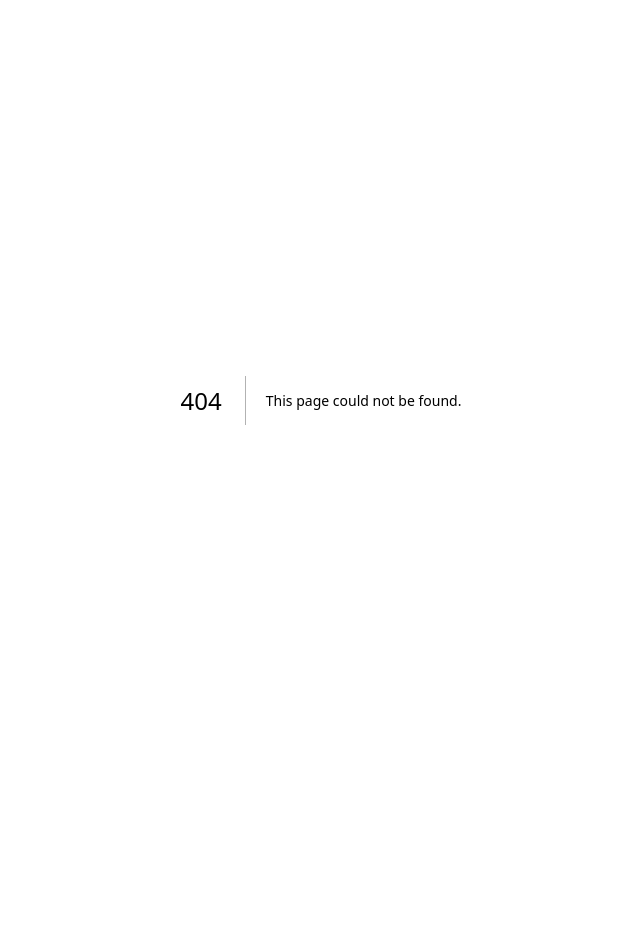
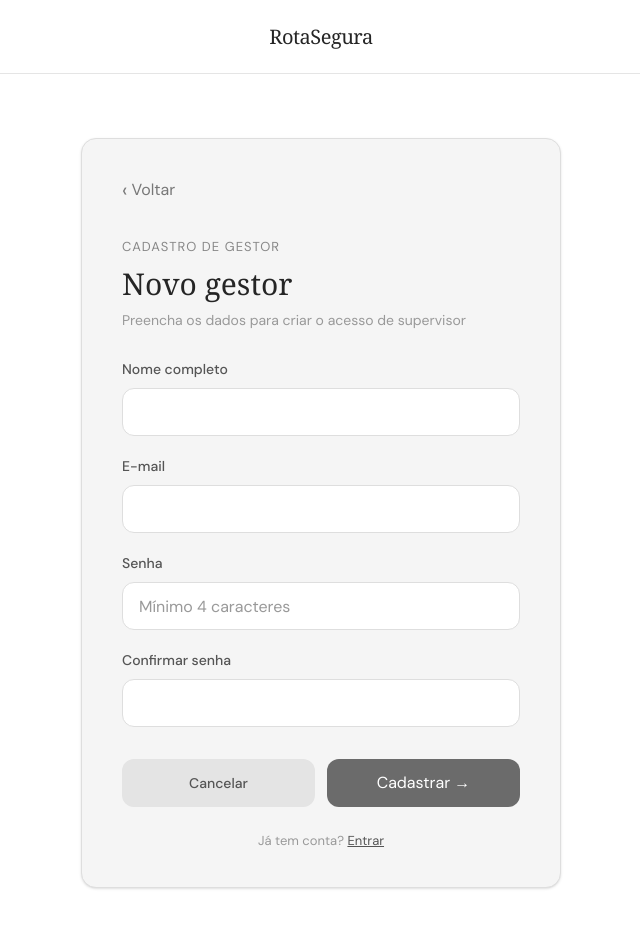
Before and after one commit to livia2807/ProjetoFinal-atualizado, a Next.js app: page /cadastro-gestor in a window 1280 px wide. Before the commit this address had no page. Shown: the top 928 px of the page, without its empty margins (319-959 px from the left). Before the commit the page ends 800 px from the top, so only its background shows below. Built offline with nearby package versions, Linux system fonts and the light colour scheme.

Commit message:
atualizadooooo

```diff
--- /dev/null
+++ b/app/api/gestores/route.js
@@ -0,0 +1,57 @@
+import { NextResponse } from 'next/server';
+import prisma from '@/src/lib/prisma';
+
+export async function POST(req) {
+  try {
+    const body = await req.json();
+    const { nome, email, senha } = body;
+
+    if (!nome || nome.length < 2) {
+      return NextResponse.json(
+        { erro: 'O nome deve ter no mínimo 2 caracteres.' },
+        { status: 400 }
+      );
+    }
+    if (!email || !email.includes('@')) {
+      return NextResponse.json(
+        { erro: 'Informe um e-mail válido.' },
+        { status: 400 }
+      );
+    }
+    if (!senha || senha.length < 4) {
+      return NextResponse.json(
+        { erro: 'A senha deve ter no mínimo 4 caracteres.' },
+        { status: 400 }
+      );
+    }
+
+    const existente = await prisma.gestores.findUnique({
+      where: { email: email.trim().toLowerCase() },
+    });
+
+    if (existente) {
+      return NextResponse.json(
+        { erro: 'Já existe um gestor com este e-mail.' },
+        { status: 400 }
+      );
+    }
+
+    const gestor = await prisma.gestores.create({
+      data: {
+        nome: nome.trim(),
+        email: email.trim().toLowerCase(),
+        senha: senha,
+      },
+    });
+
+    return NextResponse.json(
+      { id: gestor.id, nome: gestor.nome, email: gestor.email },
+      { status: 201 }
+    );
+  } catch (e) {
+    return NextResponse.json(
+      { erro: e.message || 'Erro ao cadastrar gestor' },
+      { status: 500 }
+    );
+  }
+}
--- /dev/null
+++ b/app/cadastro-gestor/page.tsx
@@ -0,0 +1,178 @@
+'use client'
+
+import { useState } from 'react'
+import Link from 'next/link'
+import { useRouter } from 'next/navigation'
+import api from '@/app/lib/api'
+import Swal from 'sweetalert2'
+
+export default function CadastroGestorPage() {
+  const router = useRouter()
+  const [form, setForm] = useState({
+    nome: '',
+    email: '',
+    senha: '',
+    confirmarSenha: '',
+  })
+  const [salvando, setSalvando] = useState(false)
+
+  const handleSubmit = async (e: React.FormEvent) => {
+    e.preventDefault()
+    setSalvando(true)
+
+    try {
+      if (form.nome.trim().length < 2) {
+        throw new Error('O nome deve ter no mínimo 2 caracteres.')
+      }
+      if (!form.email.includes('@')) {
+        throw new Error('Informe um e-mail válido.')
+      }
+      if (form.senha.length < 4) {
+        throw new Error('A senha deve ter no mínimo 4 caracteres.')
+      }
+      if (form.senha !== form.confirmarSenha) {
+        throw new Error('As senhas não coincidem.')
+      }
+
+      await api.post('/gestores', {
+        nome: form.nome.trim(),
+        email: form.email.trim().toLowerCase(),
+        senha: form.senha,
+      })
+
+      await Swal.fire({
+        icon: 'success',
+        title: 'Gestor cadastrado!',
+        text: 'Agora você pode entrar com seu e-mail e senha.',
+        timer: 2000,
+        showConfirmButton: false,
+      })
+
+      router.push('/entrar')
+    } catch (err: any) {
+      const msg =
+        err.response?.data?.erro ||
+        err.message ||
+        'Erro ao cadastrar gestor'
+      Swal.fire('Erro', msg, 'error')
+    } finally {
+      setSalvando(false)
+    }
+  }
+
+  return (
+    <main className="min-h-screen bg-white text-[#252525]">
+      <header className="h-[74px] border-b border-[#e5e5e5] flex items-center justify-center">
+        <Link href="/" className="font-serif text-[20px] font-medium tracking-tight">
+          RotaSegura
+        </Link>
+      </header>
+
+      <section className="flex justify-center px-5 py-16">
+        <form
+          onSubmit={handleSubmit}
+          className="w-full max-w-[480px] bg-[#f5f5f5] border border-[#dedede] rounded-[15px] px-10 py-9 shadow-sm"
+        >
+          <Link
+            href="/"
+            className="inline-flex items-center text-[#777] text-[16px] mb-8 transition hover:text-[#333]"
+          >
+            <span className="mr-1 text-[20px]">‹</span> Voltar
+          </Link>
+
+          <div className="mb-7">
+            <p className="text-[#888] text-[13px] uppercase tracking-[0.08em] mb-2">
+              Cadastro de gestor
+            </p>
+            <h1 className="font-serif text-[30px] leading-tight font-medium text-[#252525]">
+              Novo gestor
+            </h1>
+            <p className="text-[#999] text-[14px] mt-2">
+              Preencha os dados para criar o acesso de supervisor
+            </p>
+          </div>
+
+          <div className="space-y-5">
+            <div>
+              <label className="block text-[14px] font-medium text-[#555] mb-2">
+                Nome completo
+              </label>
+              <input
+                required
+                type="text"
+                value={form.nome}
+                onChange={(e) => setForm({ ...form, nome: e.target.value })}
+                className="w-full h-[48px] px-4 rounded-[12px] bg-white border border-[#dedede] outline-none text-[14px] text-[#333] transition focus:border-[#999] focus:ring-1 focus:ring-[#ccc]"
+              />
+            </div>
+
+            <div>
+              <label className="block text-[14px] font-medium text-[#555] mb-2">
+                E-mail
+              </label>
+              <input
+                required
+                type="email"
+                value={form.email}
+                onChange={(e) => setForm({ ...form, email: e.target.value })}
+                className="w-full h-[48px] px-4 rounded-[12px] bg-white border border-[#dedede] outline-none text-[14px] text-[#333] transition focus:border-[#999] focus:ring-1 focus:ring-[#ccc]"
+              />
+            </div>
+
+            <div>
+              <label className="block text-[14px] font-medium text-[#555] mb-2">
+                Senha
+              </label>
+              <input
+                required
+                type="password"
+                value={form.senha}
+                onChange={(e) => setForm({ ...form, senha: e.target.value })}
+                placeholder="Mínimo 4 caracteres"
+                className="w-full h-[48px] px-4 rounded-[12px] bg-white border border-[#dedede] outline-none text-[14px] text-[#333] transition focus:border-[#999] focus:ring-1 focus:ring-[#ccc]"
+              />
+            </div>
+
+            <div>
+              <label className="block text-[14px] font-medium text-[#555] mb-2">
+                Confirmar senha
+              </label>
+              <input
+                required
+                type="password"
+                value={form.confirmarSenha}
+                onChange={(e) =>
+                  setForm({ ...form, confirmarSenha: e.target.value })
+                }
+                className="w-full h-[48px] px-4 rounded-[12px] bg-white border border-[#dedede] outline-none text-[14px] text-[#333] transition focus:border-[#999] focus:ring-1 focus:ring-[#ccc]"
+              />
+            </div>
+          </div>
+
+          <div className="flex gap-3 mt-8">
+            <Link
+              href="/"
+              className="flex-1 h-[48px] rounded-[12px] bg-[#e4e4e4] text-[#555] flex items-center justify-center text-[14px] font-medium transition hover:bg-[#d9d9d9]"
+            >
+              Cancelar
+            </Link>
+            <button
+              type="submit"
+              disabled={salvando}
+              className="flex-1 h-[48px] rounded-[12px] bg-[#6b6b6b] text-white text-[14px] font-semibold transition hover:bg-[#4a4a4a] disabled:opacity-60 disabled:cursor-not-allowed"
+            >
+              {salvando ? 'Salvando...' : 'Cadastrar →'}
+            </button>
+          </div>
+
+          <p className="text-center text-[13px] text-[#999] mt-6">
+            Já tem conta?{' '}
+            <Link href="/entrar" className="text-[#555] underline hover:text-[#1a1a1a]">
+              Entrar
+            </Link>
+          </p>
+        </form>
+      </section>
+    </main>
+  )
+}
--- a/app/page.tsx
+++ b/app/page.tsx
@@ -51,7 +51,7 @@ export default function HomePage() {
             </p>
 
             <Link
-              href="/entrar"
+              href="/cadastro-gestor"
               className="inline-flex items-center gap-2 px-5 py-2.5 rounded-full bg-[#6b6b6b] text-white text-sm font-600 hover:bg-[#4a4a4a] transition-colors"
             >
               Comece aqui →
```
Also changed, not shown: app/cadastroFuncionário/page.tsx (renamed from app/cadastro/page.tsx), 1 other file (tests, documents, lock files or other folders).
